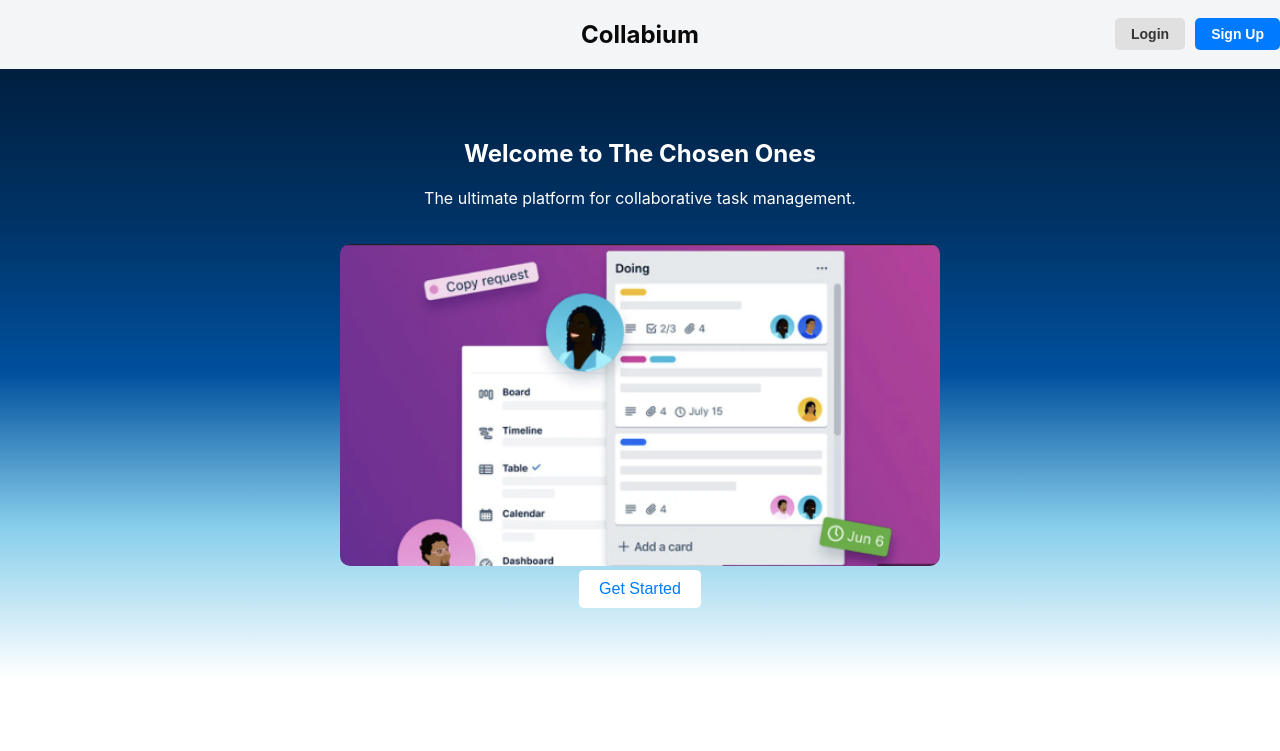
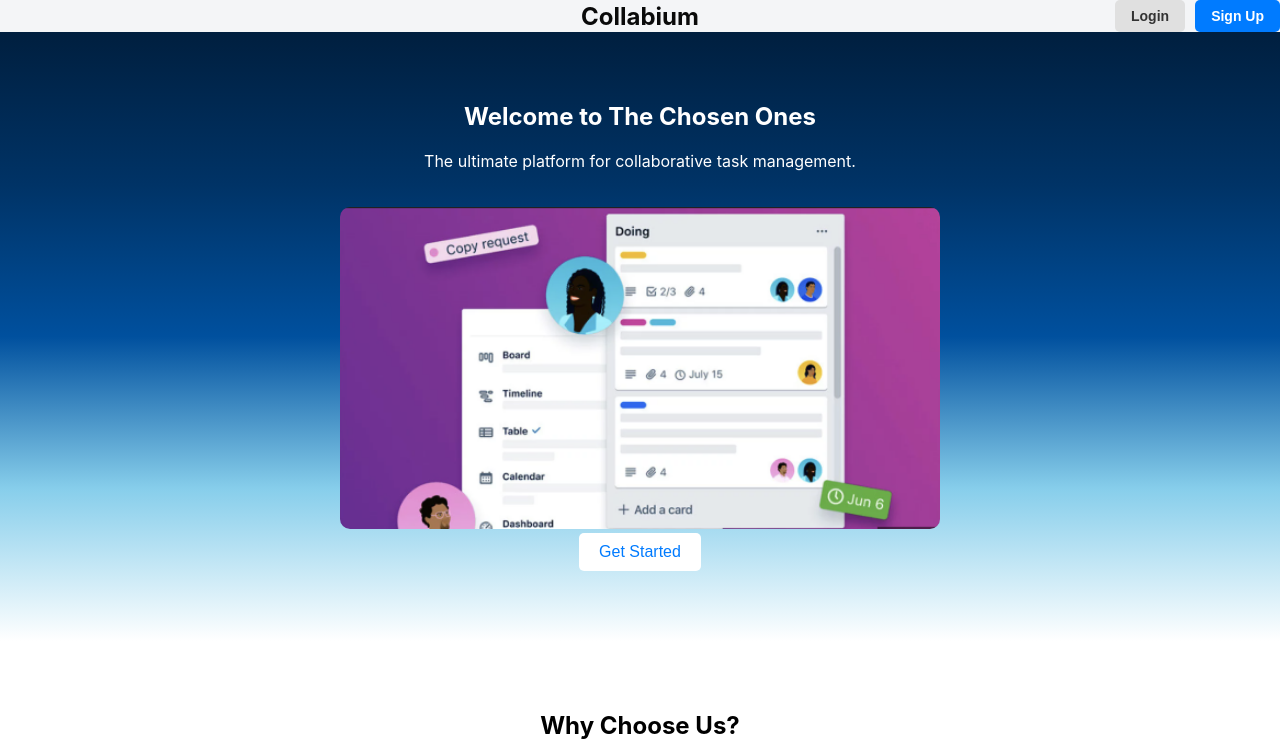
Before and after one commit to KianShirvani/TheChosenOnes, a React (Create React App) app in the folder frontend/: page / in a window 1280 px wide. Shown: the top 751 px of the page. Built offline with nearby package versions, Linux system fonts and the light colour scheme.

Commit message:
Modified background color and font family.

```diff
--- a/frontend/src/components/Navbar.js
+++ b/frontend/src/components/Navbar.js
@@ -56,6 +56,13 @@
     background: "#E0E0E0",
     color: "#333",
   },
+  heading: {
+    fontFamily: "Inter, sans-serif",
+    fontSize: "24px",
+    fontWeight: "bold",
+    color: "#0A0A0A",
+    margin: 0,
+  },
 };
 
 export default Navbar;
```
